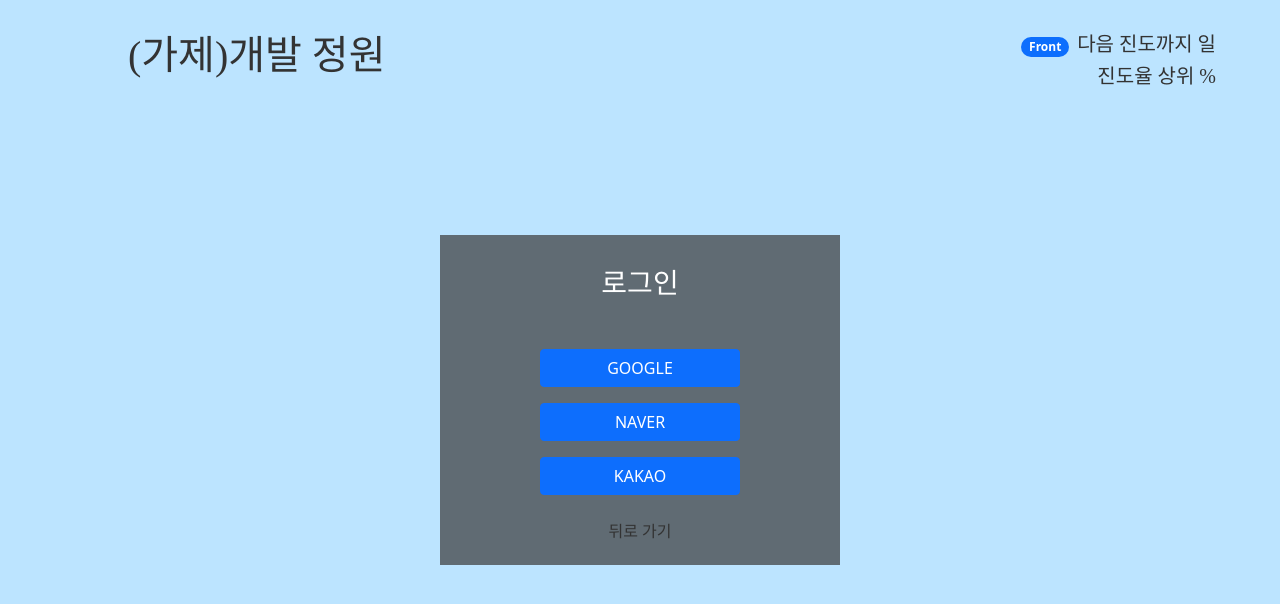
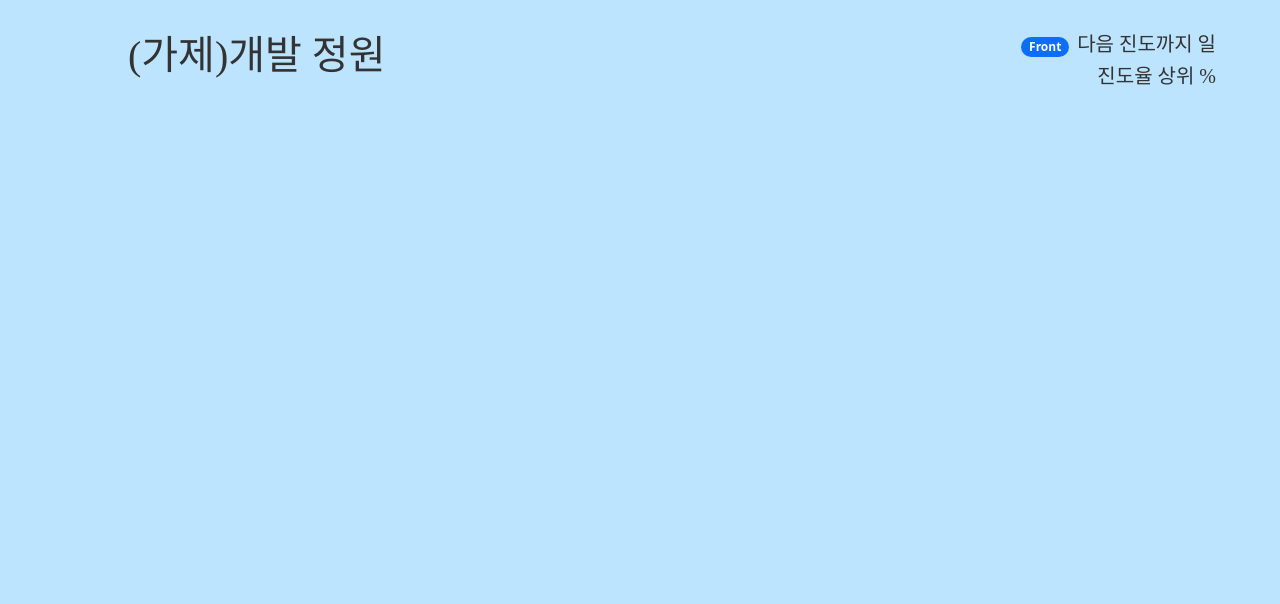
Before and after one commit to hailey-hy/devroadmap-front, a React (Create React App) app: page / in a window 1280 px wide. Shown: the top 604 px of the page. Built offline with nearby package versions, Linux system fonts and the light colour scheme; a web font is replaced by a local one.

Commit message:
프로젝트-리액트 라우트 설정

```diff
--- a/package.json
+++ b/package.json
@@ -11,6 +11,7 @@
     "react": "^18.1.0",
     "react-bootstrap": "^2.4.0",
     "react-dom": "^18.1.0",
+    "react-router-dom": "^6.3.0",
     "react-scripts": "5.0.1",
     "web-vitals": "^2.1.4"
   },
--- a/src/App.jsx
+++ b/src/App.jsx
@@ -1,15 +1,20 @@
 import React from 'react';
+import { BrowserRouter, Routes, Route } from 'react-router-dom';
 import Header from './components/header/Header';
 import Main from './components/main/Main'
-import Nav from './components/nav/Nav'
+import Login from './components/login/Login';
 
 
 function App() {
   return (
     <>
-      <Header/>
-      <Main/>
-
+      <BrowserRouter>
+        <Header/>
+        <Routes>
+          <Route path='/' element={<Main/>}></Route>
+          <Route path='/login' element={<Login/>}></Route>
+        </Routes>
+      </BrowserRouter>
       <script src="https://unpkg.com/react/umd/react.production.min.js" crossorigin></script>
       <script src="https://unpkg.com/react-dom/umd/react-dom.production.min.js" crossorigin></script>
       <script src="https://unpkg.com/react-bootstrap@next/dist/react-bootstrap.min.js" crossorigin></script>
--- a/src/components/main/Main.jsx
+++ b/src/components/main/Main.jsx
@@ -8,7 +8,6 @@
     <>
       <section id='main'>
         <Status/>
-        <Login/>
       </section>
     </>
   )
```
Also changed, not shown: 1 other file (tests, documents, lock files or other folders).
